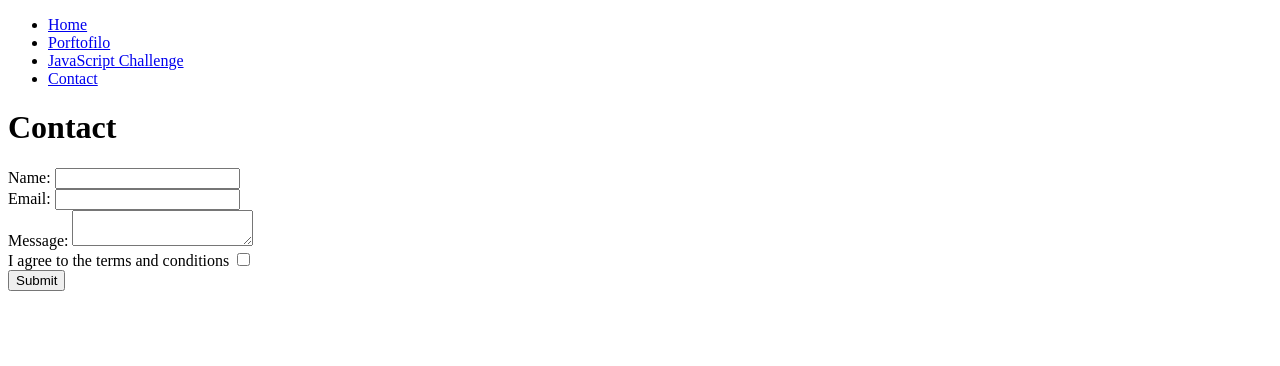
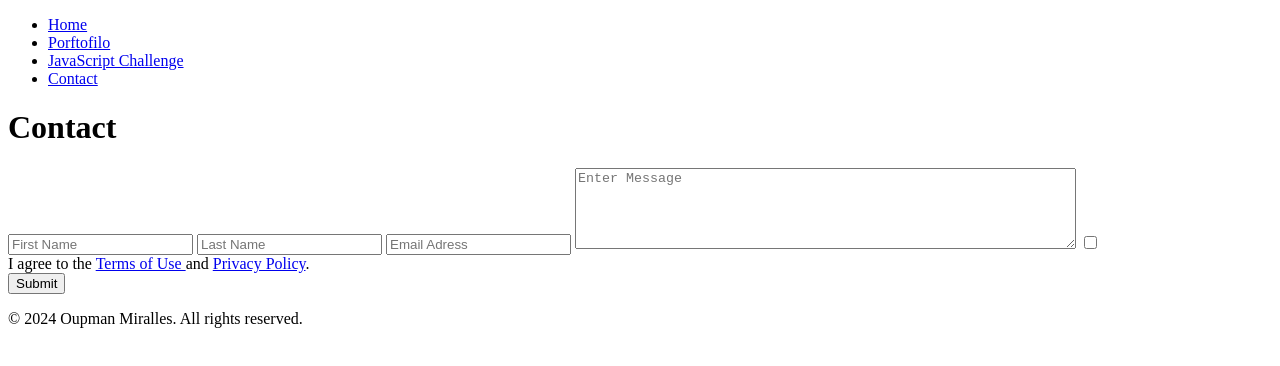
Before and after one commit to omiralles03/RepteHTML-FrontEnd, a plain HTML site: page contact.html in a window 1280 px wide. Drawn offline with Linux system fonts and the light colour scheme.

Commit message:
update: changed the html form, implemented Formspree, added terms of use and policy

```diff
--- a/contact.html
+++ b/contact.html
@@ -19,19 +19,24 @@
         </header>
 
         <main>
-            <h1>Contact</h1>
-            <form action="#" method="post">
-                <label for="name">Name:</label>
-                <input type="text" id="name" name="name"><br>
-                <label for="email">Email:</label>
-                <input type="email" id="email" name="email"><br>
-                <label for="message">Message:</label>
-                <textarea id="message" name="message"></textarea><br>
-                <label for="consent">I agree to the terms and conditions</label>
-                <input type="checkbox" id="consent" name="consent"><br>
+
+            <form action="https://formspree.io/f/movavqwg" method="POST">
+                <h1>Contact</h1>
+                <input type="text" name="first" placeholder="First Name" autocomplete="off" required>
+                <input type="text" name="last" placeholder="Last Name" autocomplete="off" required>
+                <input type="email" name="email" placeholder="Email Adress" autocomplete="off" required>
+                <textarea rows="5" cols="60" name="message" placeholder="Enter Message" autocomplete="off" required></textarea>
+                <input type="checkbox" name="terms" required><br>
+                <label for="terms">
+                    I agree to the <a href="terms.html" target="_blank">Terms of Use </a>
+                    and <a href="privacy.html" target="_blank">Privacy Policy</a>.
+                </label><br>
                 <button type="submit">Submit</button>
             </form>
         </main>
 
+        <footer>
+            <p>&copy; 2024 Oupman Miralles. All rights reserved.</p>
+        </footer>
     </body>
 </html>
```
